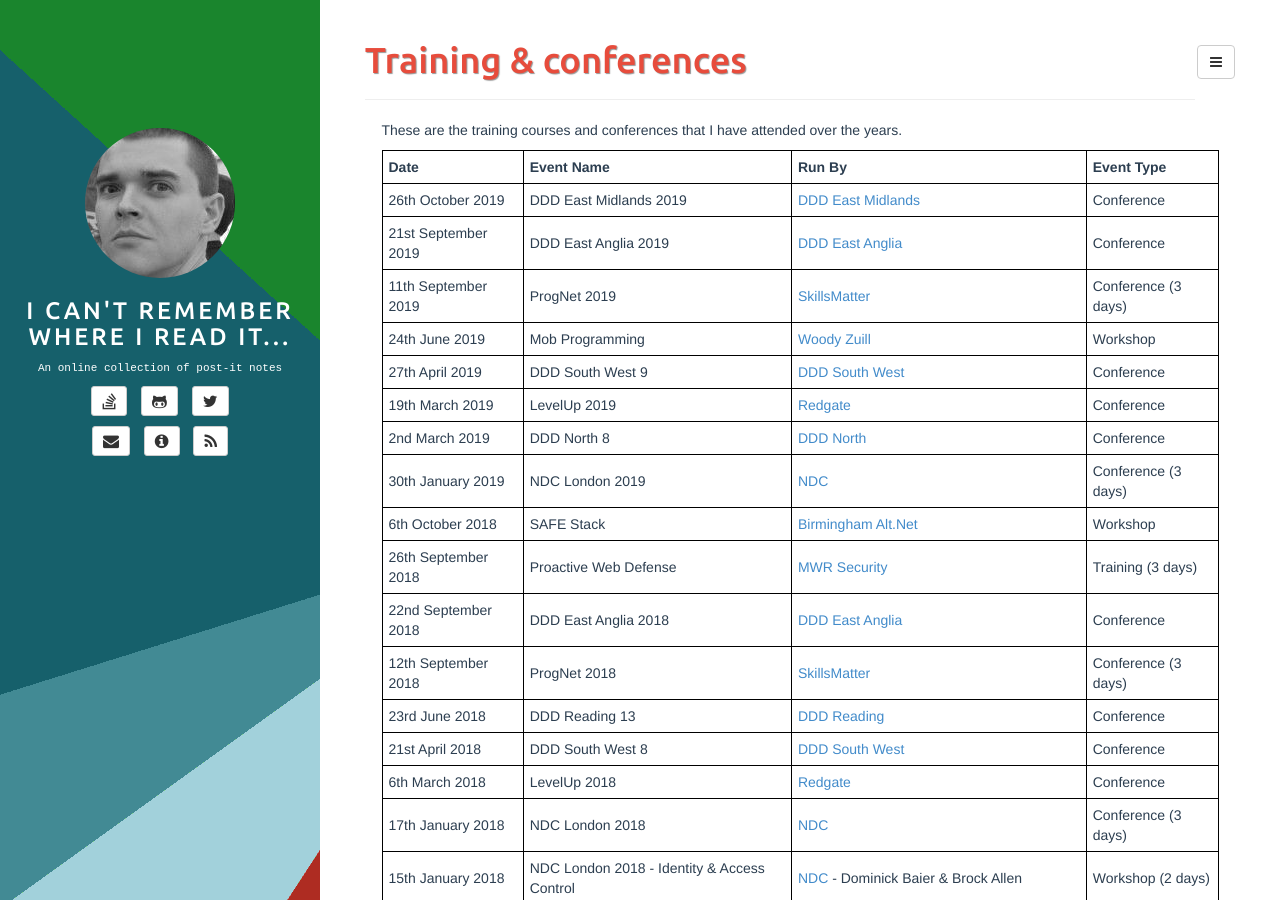
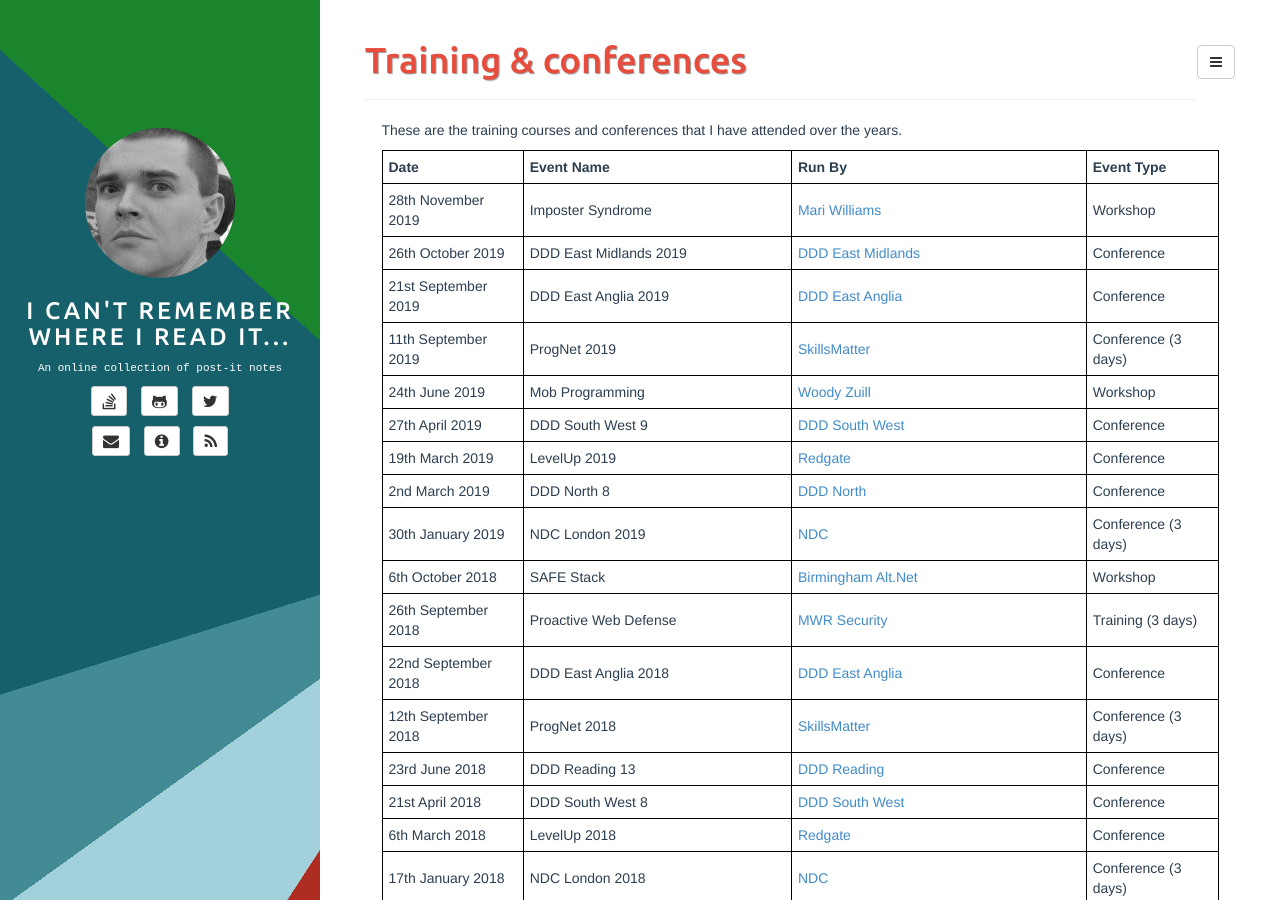
Before and after one commit to adrianbanks/adrianbanks.github.io, a Jekyll site: the page built from training.md, in a window 1280 px wide and 900 px high. Built offline with Jekyll 4.4.1, drawn with Linux system fonts in a browser that asks for light colours.

Commit message:
Add Imposter Syndrome workshop

```diff
--- a/training.md
+++ b/training.md
@@ -7,6 +7,7 @@ These are the training courses and conferences that I have attended over the yea
 
 | **Date**            | **Event Name**                                     | **Run By**                                               | **Event Type**      |
 | ------------------- | -------------------------------------------------- | -------------------------------------------------------- | ------------------- |
+| 28th November 2019  | Imposter Syndrome                                  | [Mari Williams][26]                                      | Workshop            |
 | 26th October 2019   | DDD East Midlands 2019                             | [DDD East Midlands][25]                                  | Conference          |
 | 21st September 2019 | DDD East Anglia 2019                               | [DDD East Anglia][8]                                     | Conference          |
 | 11th September 2019 | ProgNet 2019                                       | [SkillsMatter][6]                                        | Conference (3 days) |
```
Also changed, not shown: other parts of training.md (+1 -0 lines).
